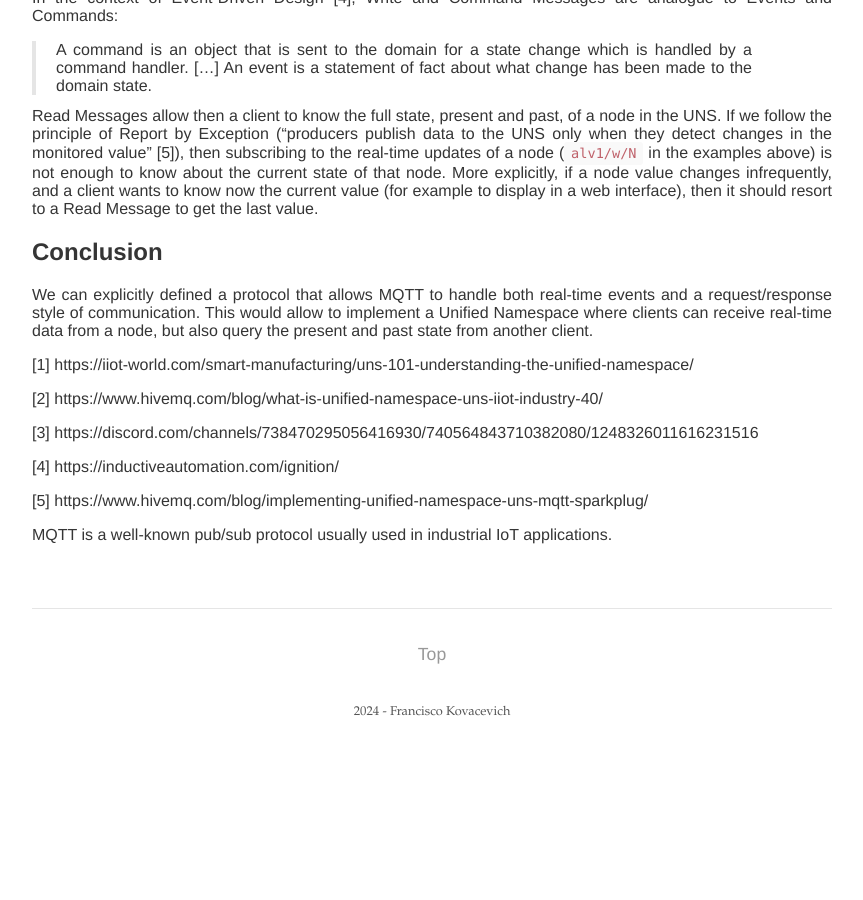
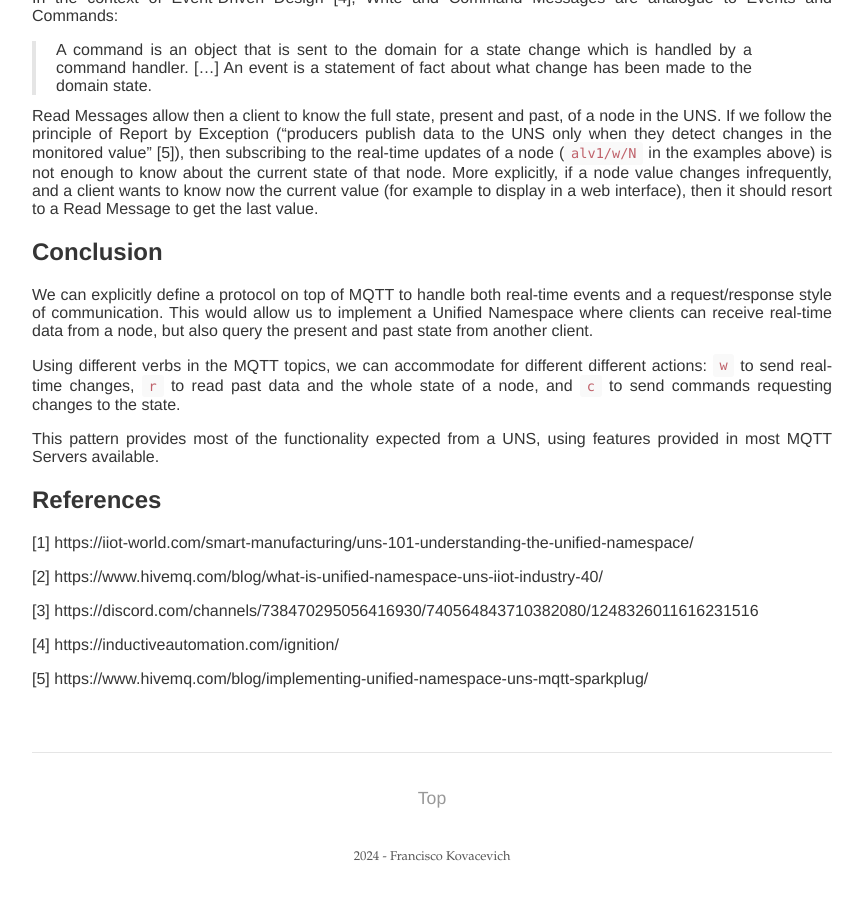
Before and after one commit to frankovacevich/homepage, a Jekyll site: the page built from _posts/2024-06-08-Functional Nodes in UNS with MQTT.md, in a window 1280 px wide and 900 px high, scrolled down 2754 px. Shown: the whole window, without its empty margins (208-1071 px from the left). Built offline with Jekyll 4.4.1, drawn with Linux system fonts in a browser that asks for light colours; our own code applies the rules of GitHub Pages for plain Markdown files; before the commit the page ends 3509 px from its top, so only the background shows below that.

Commit message:
Update post

```diff
--- a/_posts/2024-06-08-Functional Nodes in UNS with MQTT.md
+++ b/_posts/2024-06-08-Functional Nodes in UNS with MQTT.md
@@ -62,7 +62,13 @@ Read Messages allow then a client to know the full state, present and past, of a
 
 ## Conclusion
 
-We can explicitly defined a protocol that allows MQTT to handle both real-time events and a request/response style of communication. This would allow to implement a Unified Namespace where clients can receive real-time data from a node, but also query the present and past state from another client.
+We can explicitly define a protocol on top of MQTT to handle both real-time events and a request/response style of communication. This would allow us to implement a Unified Namespace where clients can receive real-time data from a node, but also query the present and past state from another client.
+
+Using different verbs in the MQTT topics, we can accommodate for different different actions: `w` to send real-time changes, `r` to read past data and the whole state of a node, and `c` to send commands requesting changes to the state.
+
+This pattern provides most of the functionality expected from a UNS, using features provided in most MQTT Servers available.
+
+## References
 
 
 [1] https://iiot-world.com/smart-manufacturing/uns-101-understanding-the-unified-namespace/
@@ -74,8 +80,3 @@ We can explicitly defined a protocol that allows MQTT to handle both real-time e
 [4] https://inductiveautomation.com/ignition/
 
 [5] https://www.hivemq.com/blog/implementing-unified-namespace-uns-mqtt-sparkplug/
-
-
-
-
-MQTT is a well-known pub/sub protocol usually used in industrial IoT applications.
```
